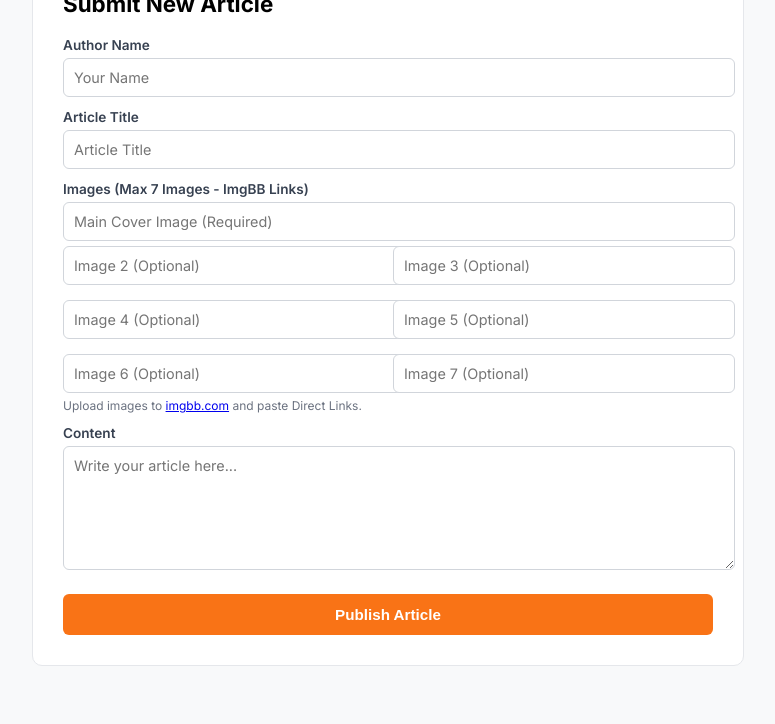
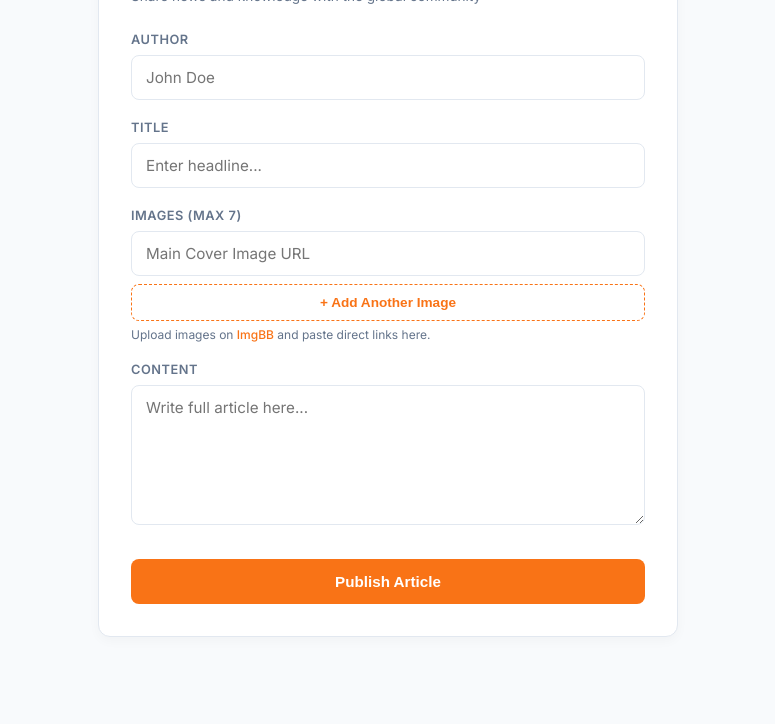
Before and after one commit to wareligent/news.wareligent, a plain HTML site: page publish.html in a window 1280 px wide. Shown: the part 118-842 px from the top of the page, without its empty margins (252-1027 px from the left). After the commit the page ends 800 px from the top, so only its background shows below. Drawn offline with nearby package versions, Linux system fonts and the light colour scheme.

Commit message:
Update publish.html

```diff
--- a/publish.html
+++ b/publish.html
@@ -3,46 +3,84 @@
 <head>
     <meta charset="UTF-8">
     <meta name="viewport" content="width=device-width, initial-scale=1.0">
-    <title>Submit Article | Wareligent</title>
-    <link href="https://fonts.googleapis.com/css2?family=Inter:wght@400;600;700&display=swap" rel="stylesheet">
+    <title>Publish | Wareligent</title>
+    <link href="https://fonts.googleapis.com/css2?family=Inter:wght@400;500;600;700&display=swap" rel="stylesheet">
     <style>
-        body { font-family: 'Inter', sans-serif; background: #f8f9fa; padding: 20px; }
-        .form-card { max-width: 650px; margin: 30px auto; background: #fff; padding: 30px; border-radius: 10px; border: 1px solid #e5e7eb; }
-        h2 { font-size: 1.4rem; font-weight: 800; margin-bottom: 20px; }
-        label { font-size: 0.85rem; font-weight: 600; color: #374151; display: block; margin-top: 12px; }
-        input, textarea { width: 100%; padding: 10px; margin-top: 5px; border: 1px solid #d1d5db; border-radius: 6px; font-family: inherit; font-size: 0.9rem; }
-        .img-grid { display: grid; grid-template-columns: 1fr 1fr; gap: 10px; }
-        .hint { font-size: 0.75rem; color: #6b7280; margin-top: 5px; }
-        button { background: #f97316; color: #fff; border: none; padding: 12px 20px; font-weight: 600; border-radius: 6px; cursor: pointer; margin-top: 20px; width: 100%; font-size: 0.95rem; }
-        button:hover { background: #ea580c; }
+        :root {
+            --bg: #f8fafc;
+            --card-bg: #ffffff;
+            --accent: #f97316;
+            --accent-hover: #ea580c;
+            --text-main: #0f172a;
+            --text-muted: #64748b;
+            --border: #e2e8f0;
+        }
+
+        * { box-sizing: border-box; margin: 0; padding: 0; }
+        body { font-family: 'Inter', sans-serif; background-color: var(--bg); color: var(--text-main); display: flex; justify-content: center; padding: 40px 15px; }
+
+        .container { width: 100%; max-width: 580px; background: var(--card-bg); border-radius: 12px; border: 1px solid var(--border); box-shadow: 0 4px 12px rgba(0,0,0,0.03); padding: 32px; }
+
+        .header { margin-bottom: 28px; }
+        .header h2 { font-size: 1.5rem; font-weight: 700; color: var(--text-main); }
+        .header p { font-size: 0.85rem; color: var(--text-muted); margin-top: 4px; }
+
+        .form-group { margin-bottom: 20px; }
+        label { font-size: 0.8rem; font-weight: 600; text-transform: uppercase; letter-spacing: 0.5px; color: var(--text-muted); display: block; margin-bottom: 8px; }
+
+        input, textarea { width: 100%; padding: 12px 14px; border: 1px solid var(--border); border-radius: 8px; font-family: inherit; font-size: 0.95rem; background: #fff; color: var(--text-main); transition: border-color 0.2s; outline: none; }
+        input:focus, textarea:focus { border-color: var(--accent); }
+
+        .image-input-container { display: flex; flex-direction: column; gap: 10px; }
+
+        .btn-add-img { background: transparent; border: 1px dashed var(--accent); color: var(--accent); width: 100%; padding: 10px; border-radius: 8px; font-weight: 600; font-size: 0.85rem; cursor: pointer; display: flex; align-items: center; justify-content: center; gap: 6px; margin-top: 8px; transition: background 0.2s; }
+        .btn-add-img:hover { background: #fff7ed; }
+
+        .hint { font-size: 0.75rem; color: var(--text-muted); margin-top: 6px; }
+        .hint a { color: var(--accent); text-decoration: none; font-weight: 500; }
+
+        .btn-submit { width: 100%; background: var(--accent); color: #fff; border: none; padding: 14px; border-radius: 8px; font-size: 0.95rem; font-weight: 600; cursor: pointer; margin-top: 10px; transition: background 0.2s; }
+        .btn-submit:hover { background: var(--accent-hover); }
     </style>
 </head>
 <body>
-    <div class="form-card">
-        <h2>Submit New Article</h2>
+
+    <div class="container">
+        <div class="header">
+            <h2>Publish Article</h2>
+            <p>Share news and knowledge with the global community</p>
+        </div>
+
         <form id="postForm">
-            <label>Author Name</label>
-            <input type="text" id="author" required placeholder="Your Name">
+            <div class="form-group">
+                <label>Author</label>
+                <input type="text" id="author" placeholder="John Doe" required>
+            </div>
 
-            <label>Article Title</label>
-            <input type="text" id="title" required placeholder="Article Title">
+            <div class="form-group">
+                <label>Title</label>
+                <input type="text" id="title" placeholder="Enter headline..." required>
+            </div>
 
-            <label>Images (Max 7 Images - ImgBB Links)</label>
-            <input type="url" id="img1" placeholder="Main Cover Image (Required)" required>
-            <div class="img-grid">
-                <input type="url" id="img2" placeholder="Image 2 (Optional)">
-                <input type="url" id="img3" placeholder="Image 3 (Optional)">
-                <input type="url" id="img4" placeholder="Image 4 (Optional)">
-                <input type="url" id="img5" placeholder="Image 5 (Optional)">
-                <input type="url" id="img6" placeholder="Image 6 (Optional)">
-                <input type="url" id="img7" placeholder="Image 7 (Optional)">
+            <div class="form-group">
+                <label>Images (Max 7)</label>
+                <div class="image-input-container" id="imageFields">
+                    <input type="url" class="img-url" placeholder="Main Cover Image URL" required>
+                </div>
+
+                <button type="button" class="btn-add-img" id="addImgBtn" onclick="addImageInput()">
+                    + Add Another Image
+                </button>
+
+                <p class="hint">Upload images on <a href="https://imgbb.com" target="_blank">ImgBB</a> and paste direct links here.</p>
             </div>
-            <div class="hint">Upload images to <a href="https://imgbb.com" target="_blank">imgbb.com</a> and paste Direct Links.</div>
 
-            <label>Content</label>
-            <textarea id="content" rows="6" required placeholder="Write your article here..."></textarea>
+            <div class="form-group">
+                <label>Content</label>
+                <textarea id="content" rows="6" placeholder="Write full article here..." required></textarea>
+            </div>
 
-            <button type="submit" id="submitBtn">Publish Article</button>
+            <button type="submit" class="btn-submit" id="submitBtn">Publish Article</button>
         </form>
     </div>
 
@@ -52,24 +90,44 @@
         const SUPABASE_KEY = 'sb_publishable_HkyRE170ylT0kkdZxbwUSQ_ihHrS_Ra';
         const supabaseClient = window.supabase.createClient(SUPABASE_URL, SUPABASE_KEY);
 
+        let imageCount = 1;
+
+        function addImageInput() {
+            if (imageCount >= 7) {
+                alert("Maximum 7 images allowed.");
+                return;
+            }
+            imageCount++;
+            const container = document.getElementById('imageFields');
+            const newInput = document.createElement('input');
+            newInput.type = 'url';
+            newInput.className = 'img-url';
+            newInput.placeholder = `Image ${imageCount} URL`;
+            container.appendChild(newInput);
+
+            if (imageCount === 7) {
+                document.getElementById('addImgBtn').style.display = 'none';
+            }
+        }
+
         document.getElementById('postForm').addEventListener('submit', async (e) => {
             e.preventDefault();
             const btn = document.getElementById('submitBtn');
             btn.innerText = 'Publishing...';
             btn.disabled = true;
 
-            // Collect all non-empty image links into a list
+            const inputs = document.querySelectorAll('.img-url');
             const imagesList = [];
-            for (let i = 1; i <= 7; i++) {
-                const url = document.getElementById(`img${i}`).value.trim();
-                if (url) imagesList.push(url);
-            }
+            inputs.forEach(input => {
+                if (input.value.trim() !== '') {
+                    imagesList.push(input.value.trim());
+                }
+            });
 
             const author = document.getElementById('author').value;
             const title = document.getElementById('title').value;
             const content = document.getElementById('content').value;
 
-            // Save images as comma-separated text
             const { error } = await supabaseClient.from('articles').insert([{
                 author,
                 title,
@@ -78,7 +136,7 @@
             }]);
 
             if (error) {
-                alert('Error submitting article: ' + error.message);
+                alert('Error: ' + error.message);
                 btn.innerText = 'Publish Article';
                 btn.disabled = false;
             } else {
```
